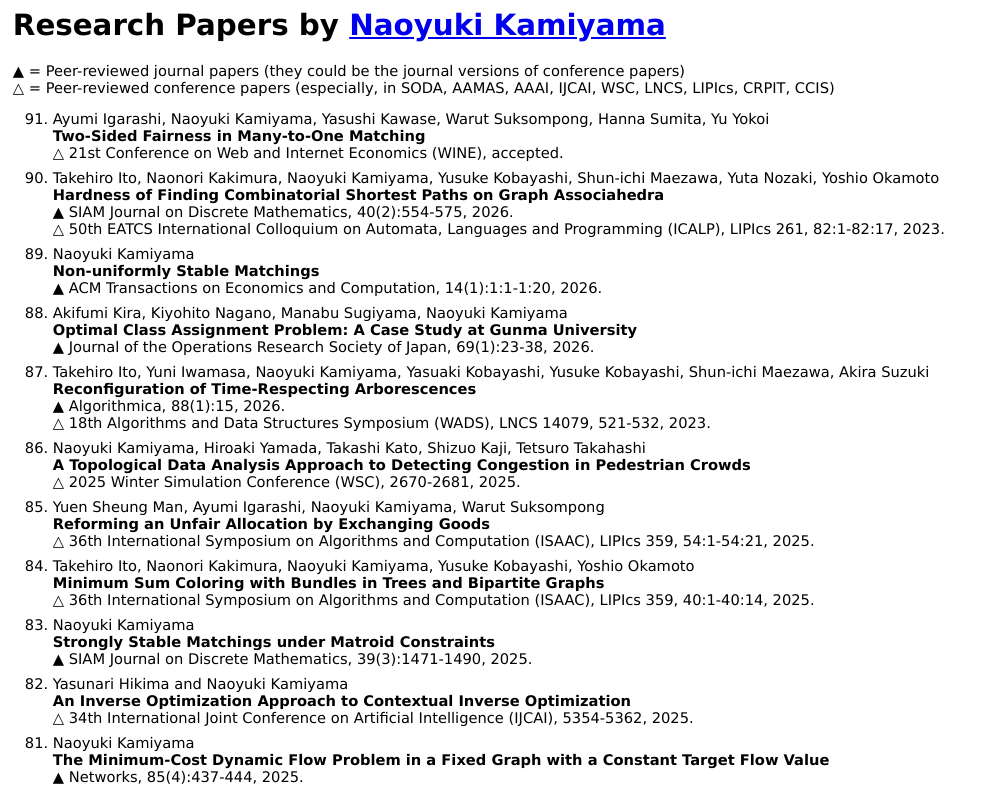
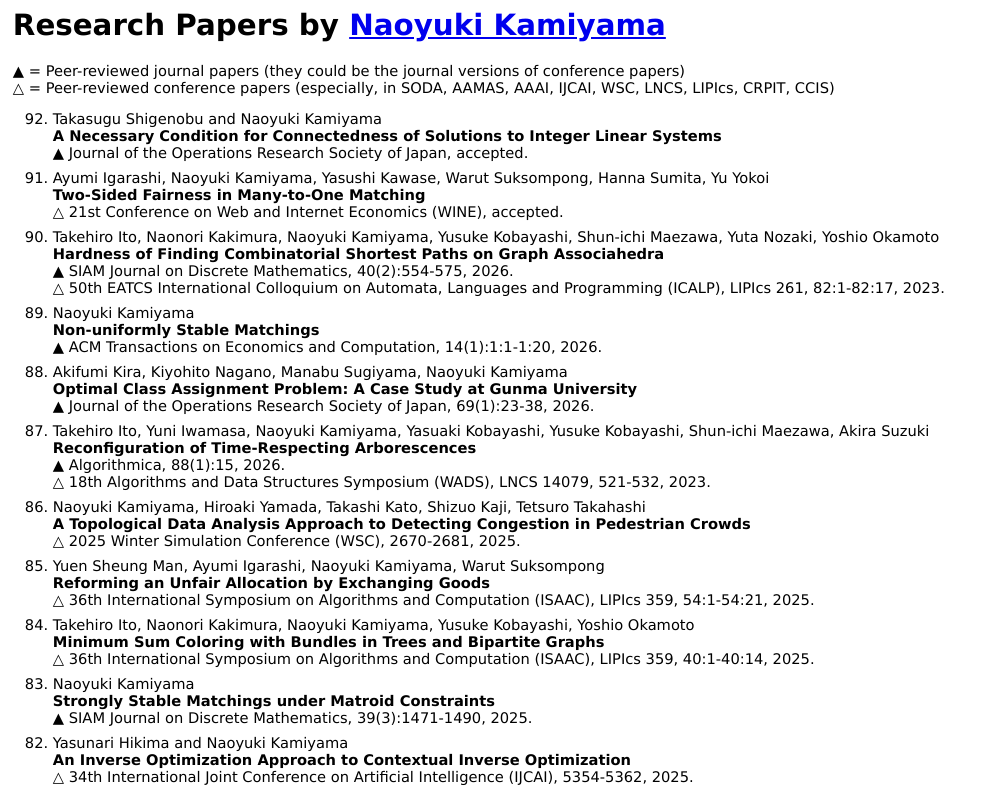
Before and after one commit to nkamiyama/website, a plain HTML site: page publication.html in a window 1280 px wide. Shown: the top 790 px of the page, without its empty margins (0-994 px from the left). Drawn offline with Linux system fonts and the light colour scheme.

Commit message:
Update publication.html

```diff
--- a/publication.html
+++ b/publication.html
@@ -10,6 +10,11 @@
       &#9650; = Peer-reviewed journal papers (they could be the journal versions of conference papers)<br>
       &#9651; = Peer-reviewed conference papers (especially, in SODA, AAMAS, AAAI, IJCAI, WSC, LNCS, LIPIcs, CRPIT, CCIS)
     <ol reversed>
+      <li>
+        Takasugu Shigenobu and Naoyuki Kamiyama<br>
+        <b>A Necessary Condition for Connectedness of Solutions to Integer Linear Systems</b><br>
+        &#9650; Journal of the Operations Research Society of Japan, accepted.
+      </li>
       <li>
         Ayumi Igarashi, Naoyuki Kamiyama, Yasushi Kawase, Warut Suksompong, Hanna Sumita, Yu Yokoi<br>
         <b>Two-Sided Fairness in Many-to-One Matching</b><br>
```
